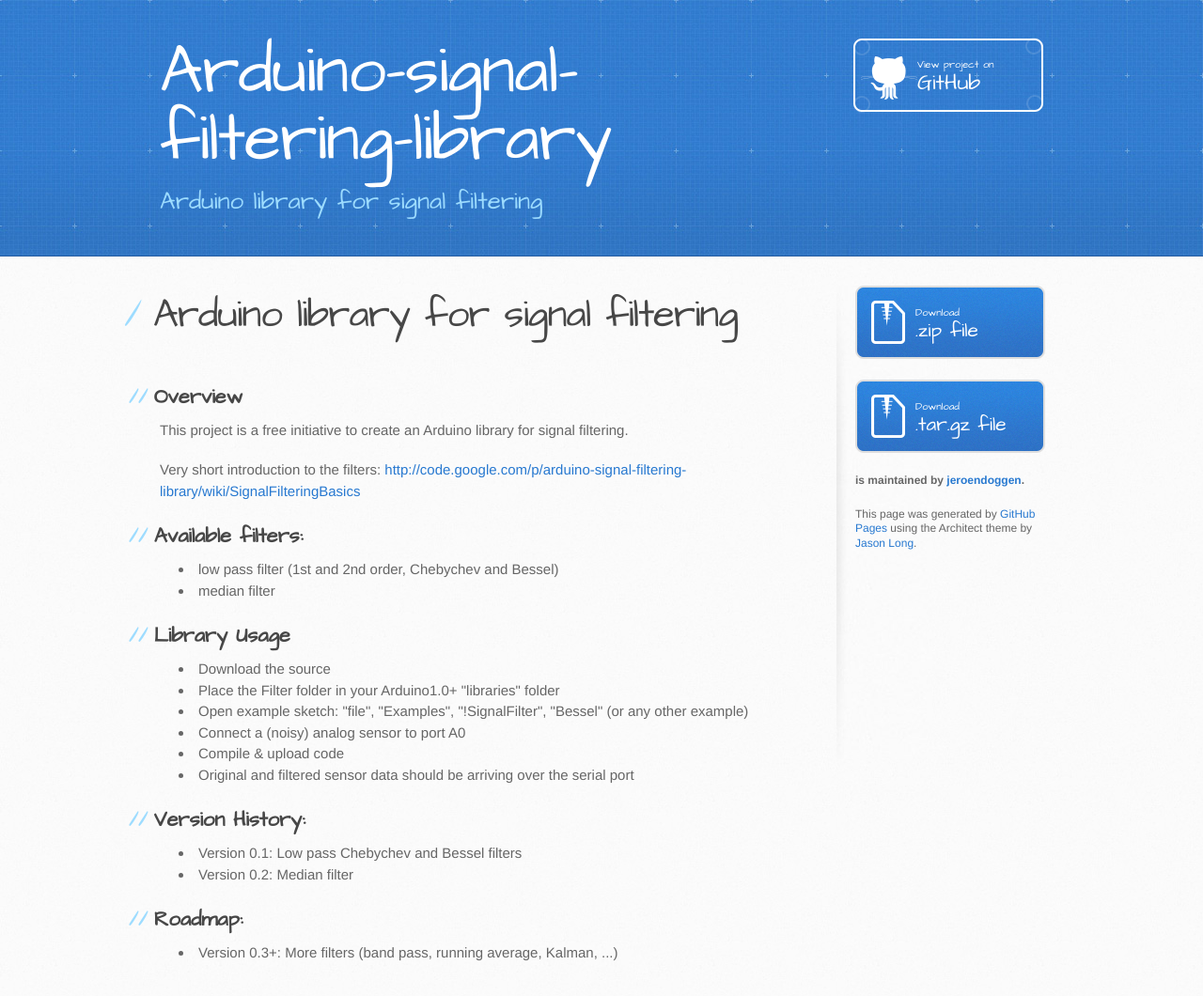
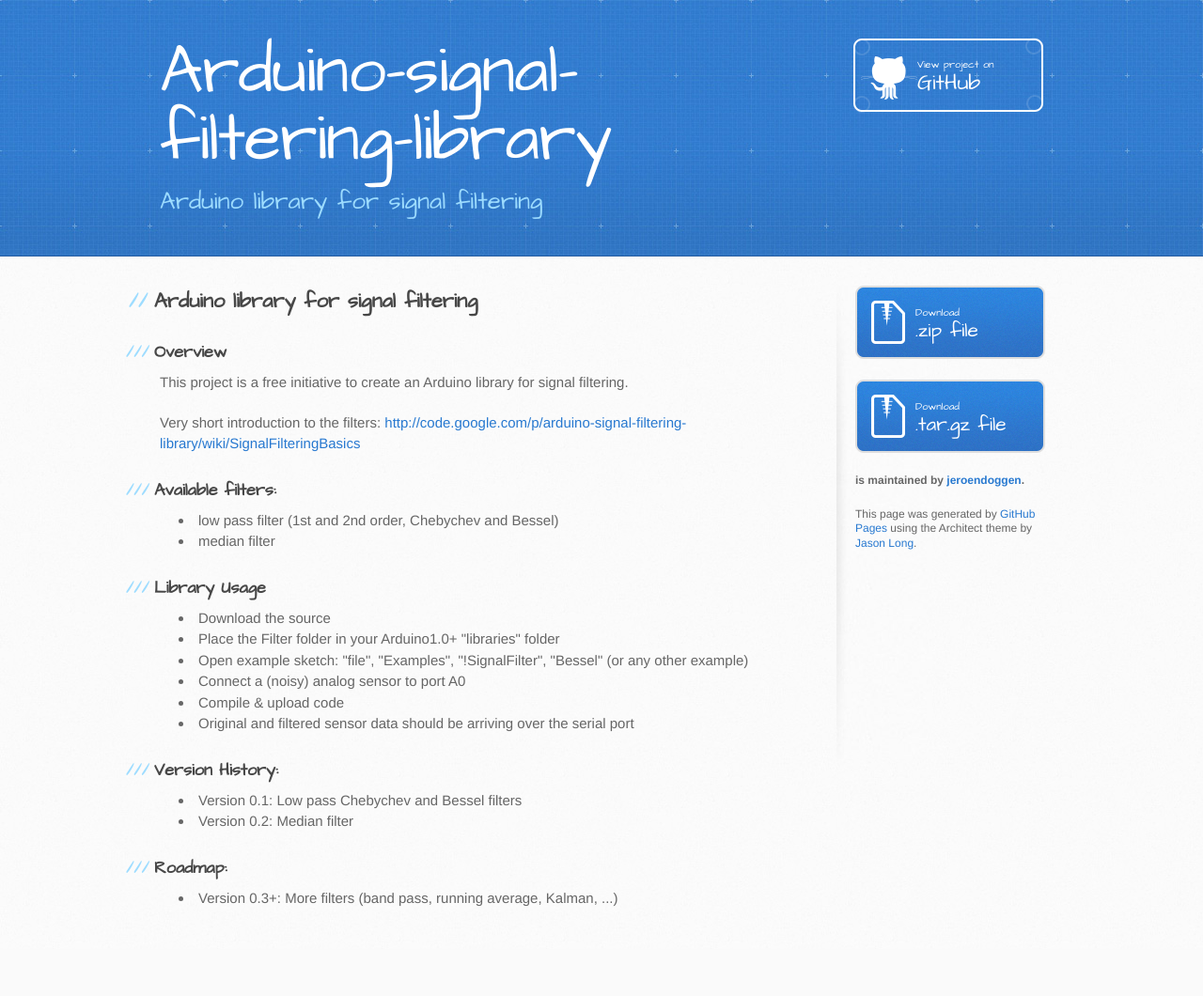
Before and after one commit to jeroendoggen/Arduino-signal-filtering-library, a plain HTML site: page index.html in a window 1280 px wide. Shown: the whole page at 94% size. After the commit the page ends 1010 px from the top, so only its background shows below. Drawn offline with Linux system fonts and the light colour scheme.

Commit message:
Create gh-pages branch via GitHub

```diff
--- a/index.html
+++ b/index.html
@@ -28,20 +28,20 @@
     <div id="content-wrapper">
       <div class="inner clearfix">
         <section id="main-content">
-          <h1>Arduino library for signal filtering</h1>
+          <h2>Arduino library for signal filtering</h2>
 
-<hr><h2>Overview</h2>
+<h3>Overview</h3>
 
 <p>This project is a free initiative to create an Arduino library for signal filtering.</p>
 
 <p>Very short introduction to the filters: <a href="http://code.google.com/p/arduino-signal-filtering-library/wiki/SignalFilteringBasics">http://code.google.com/p/arduino-signal-filtering-library/wiki/SignalFilteringBasics</a></p>
 
-<h2>Available filters:</h2>
+<h3>Available filters:</h3>
 
 <ul>
 <li>low pass filter (1st and 2nd order, Chebychev and Bessel)</li>
 <li>median filter</li>
-</ul><h2>Library Usage</h2>
+</ul><h3>Library Usage</h3>
 
 <ul>
 <li>Download the source</li>
@@ -50,12 +50,12 @@
 <li>Connect a (noisy) analog sensor to port A0</li>
 <li>Compile &amp; upload code</li>
 <li>Original and filtered sensor data should be arriving over the serial port</li>
-</ul><h2>Version History:</h2>
+</ul><h3>Version History:</h3>
 
 <ul>
 <li>Version 0.1: Low pass Chebychev and Bessel filters</li>
 <li>Version 0.2: Median filter</li>
-</ul><h2>Roadmap:</h2>
+</ul><h3>Roadmap:</h3>
 
 <ul>
 <li>Version 0.3+: More filters (band pass, running average, Kalman, ...)<br>
--- a/params.json
+++ b/params.json
@@ -1 +1 @@
-{"google":"","tagline":"Arduino library for signal filtering","note":"Don't delete this file! It's used internally to help with page regeneration.","name":"Arduino-signal-filtering-library","body":"# Arduino library for signal filtering\r\n------------------------------------\r\n\r\n## Overview\r\nThis project is a free initiative to create an Arduino library for signal filtering.\r\n\r\nVery short introduction to the filters: http://code.google.com/p/arduino-signal-filtering-library/wiki/SignalFilteringBasics\r\n\r\n## Available filters:\r\n * low pass filter (1st and 2nd order, Chebychev and Bessel)\r\n * median filter\r\n\r\n## Library Usage\r\n * Download the source\r\n * Place the Filter folder in your Arduino1.0+ \"libraries\" folder\r\n * Open example sketch: \"file\", \"Examples\", \"!SignalFilter\", \"Bessel\" (or any other example)\r\n * Connect a (noisy) analog sensor to port A0\r\n * Compile & upload code\r\n * Original and filtered sensor data should be arriving over the serial port\r\n\r\n## Version History:\r\n * Version 0.1: Low pass Chebychev and Bessel filters\r\n * Version 0.2: Median filter\r\n\r\n## Roadmap:\r\n * Version 0.3+: More filters (band pass, running average, Kalman, ...)                                             \r\n"}
+{"google":"","tagline":"Arduino library for signal filtering","note":"Don't delete this file! It's used internally to help with page regeneration.","name":"Arduino-signal-filtering-library","body":"Arduino library for signal filtering\r\n------------------------------------\r\n\r\n### Overview\r\nThis project is a free initiative to create an Arduino library for signal filtering.\r\n\r\nVery short introduction to the filters: http://code.google.com/p/arduino-signal-filtering-library/wiki/SignalFilteringBasics\r\n\r\n### Available filters:\r\n * low pass filter (1st and 2nd order, Chebychev and Bessel)\r\n * median filter\r\n\r\n### Library Usage\r\n * Download the source\r\n * Place the Filter folder in your Arduino1.0+ \"libraries\" folder\r\n * Open example sketch: \"file\", \"Examples\", \"!SignalFilter\", \"Bessel\" (or any other example)\r\n * Connect a (noisy) analog sensor to port A0\r\n * Compile & upload code\r\n * Original and filtered sensor data should be arriving over the serial port\r\n\r\n### Version History:\r\n * Version 0.1: Low pass Chebychev and Bessel filters\r\n * Version 0.2: Median filter\r\n\r\n### Roadmap:\r\n * Version 0.3+: More filters (band pass, running average, Kalman, ...)                                             \r\n"}
```
